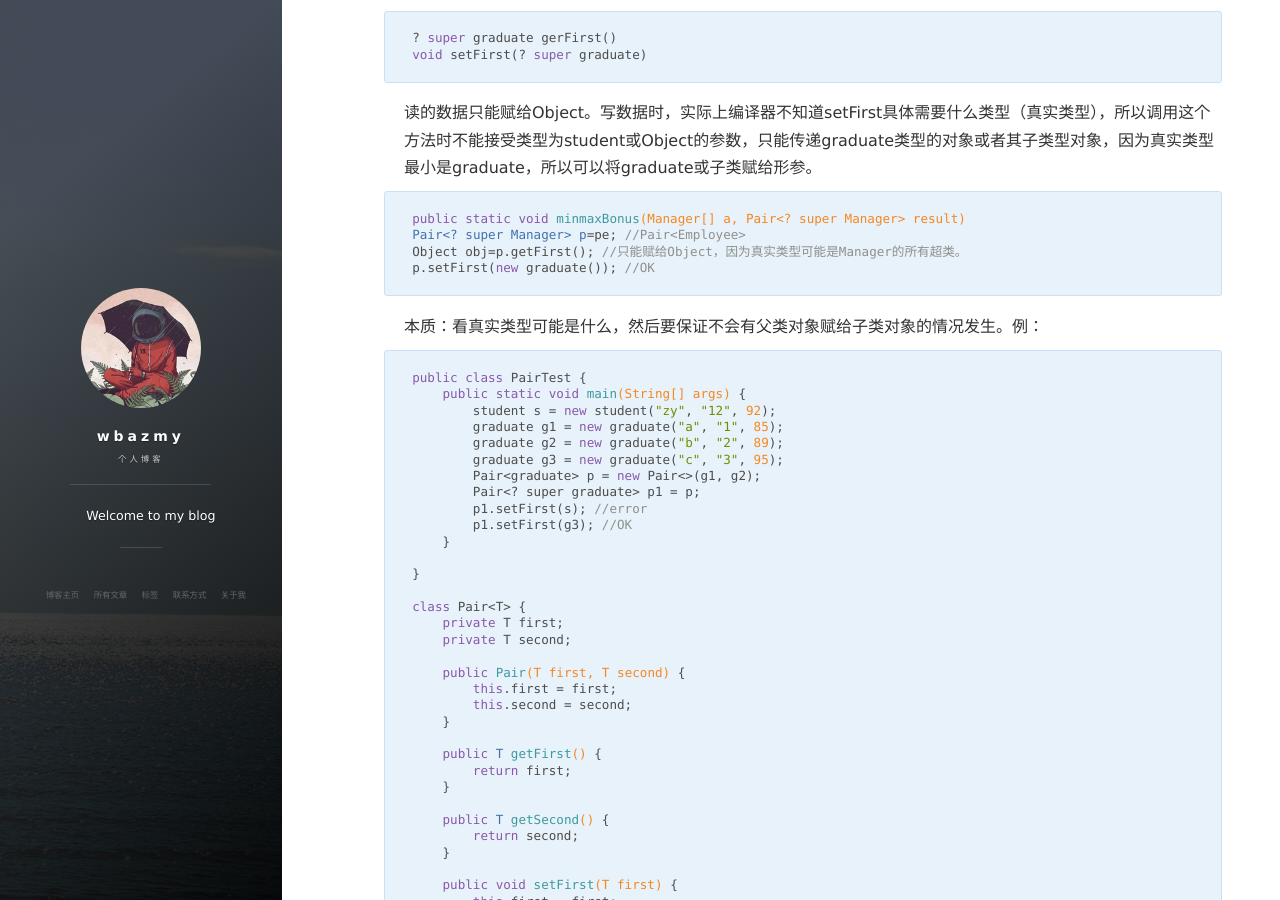
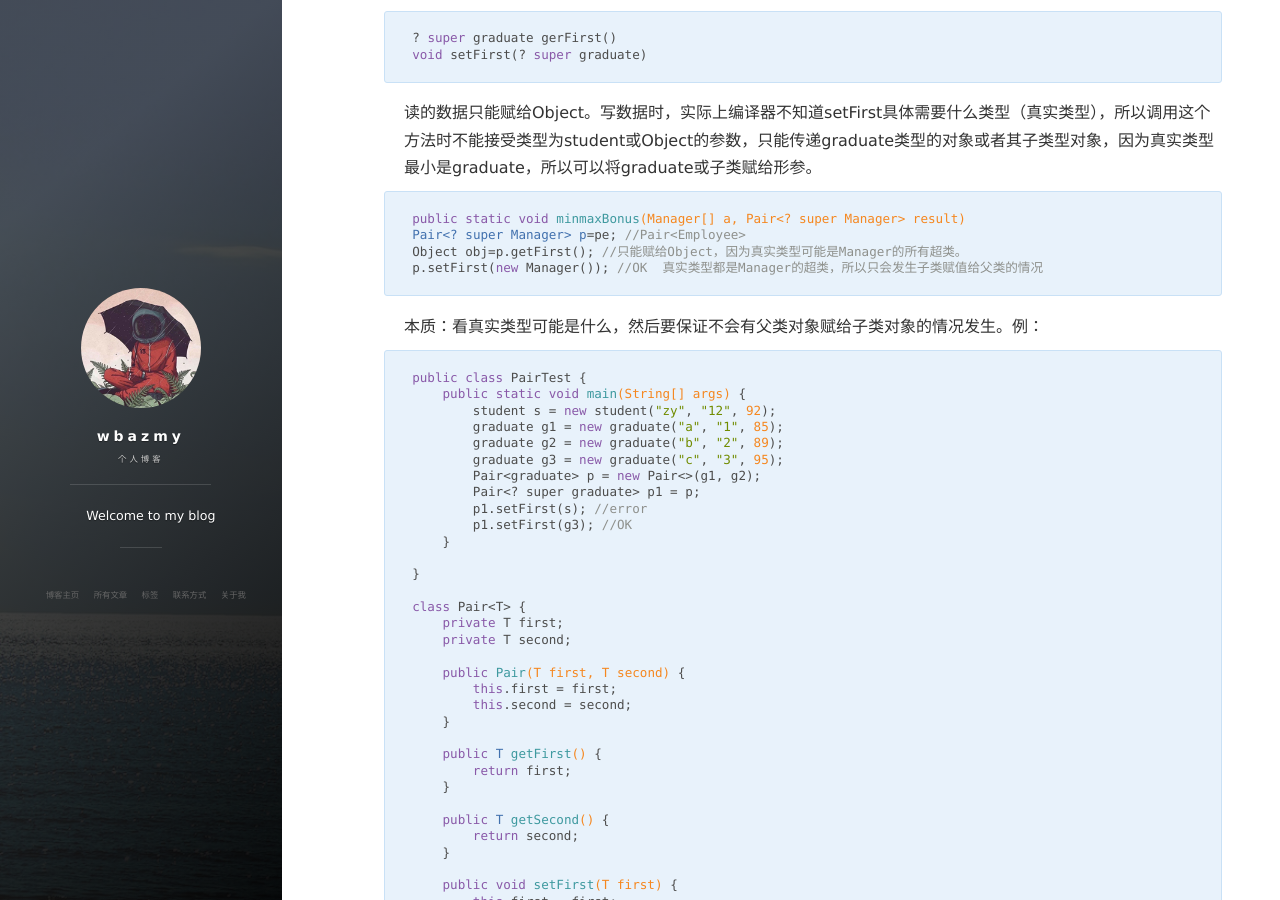
Before and after one commit to wbazmy/wbazmy.github.io, a Jekyll site: the page built from _posts/2021-10-14-泛型程序设计.md, in a window 1280 px wide and 900 px high, scrolled down 5066 px. Built offline with Jekyll 4.4.1, drawn with Linux system fonts in a browser that asks for light colours; nearby versions of some CDN libraries; comment, search, counter and statistics services are not loaded.

Commit message:
Update 2021-10-14-泛型程序设计.md

````diff
--- a/_posts/2021-10-14-泛型程序设计.md
+++ b/_posts/2021-10-14-泛型程序设计.md
@@ -192,7 +192,7 @@ void setFirst(? super graduate)
 public static void minmaxBonus(Manager[] a, Pair<? super Manager> result)
 Pair<? super Manager> p=pe; //Pair<Employee>
 Object obj=p.getFirst(); //只能赋给Object，因为真实类型可能是Manager的所有超类。
-p.setFirst(new graduate()); //OK
+p.setFirst(new Manager()); //OK  真实类型都是Manager的超类，所以只会发生子类赋值给父类的情况
 ```
 
 本质：看真实类型可能是什么，然后要保证不会有父类对象赋给子类对象的情况发生。例：
````
